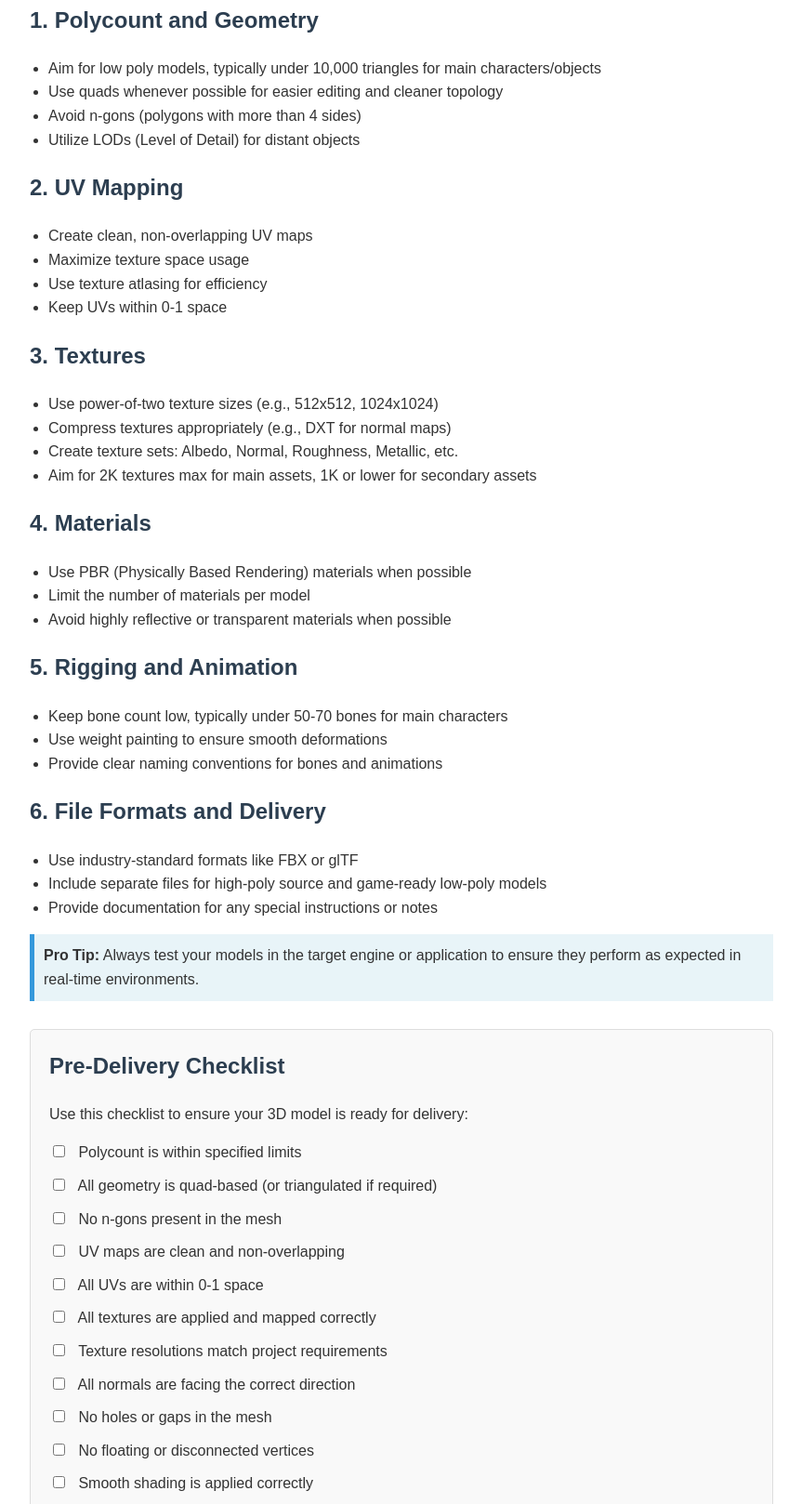
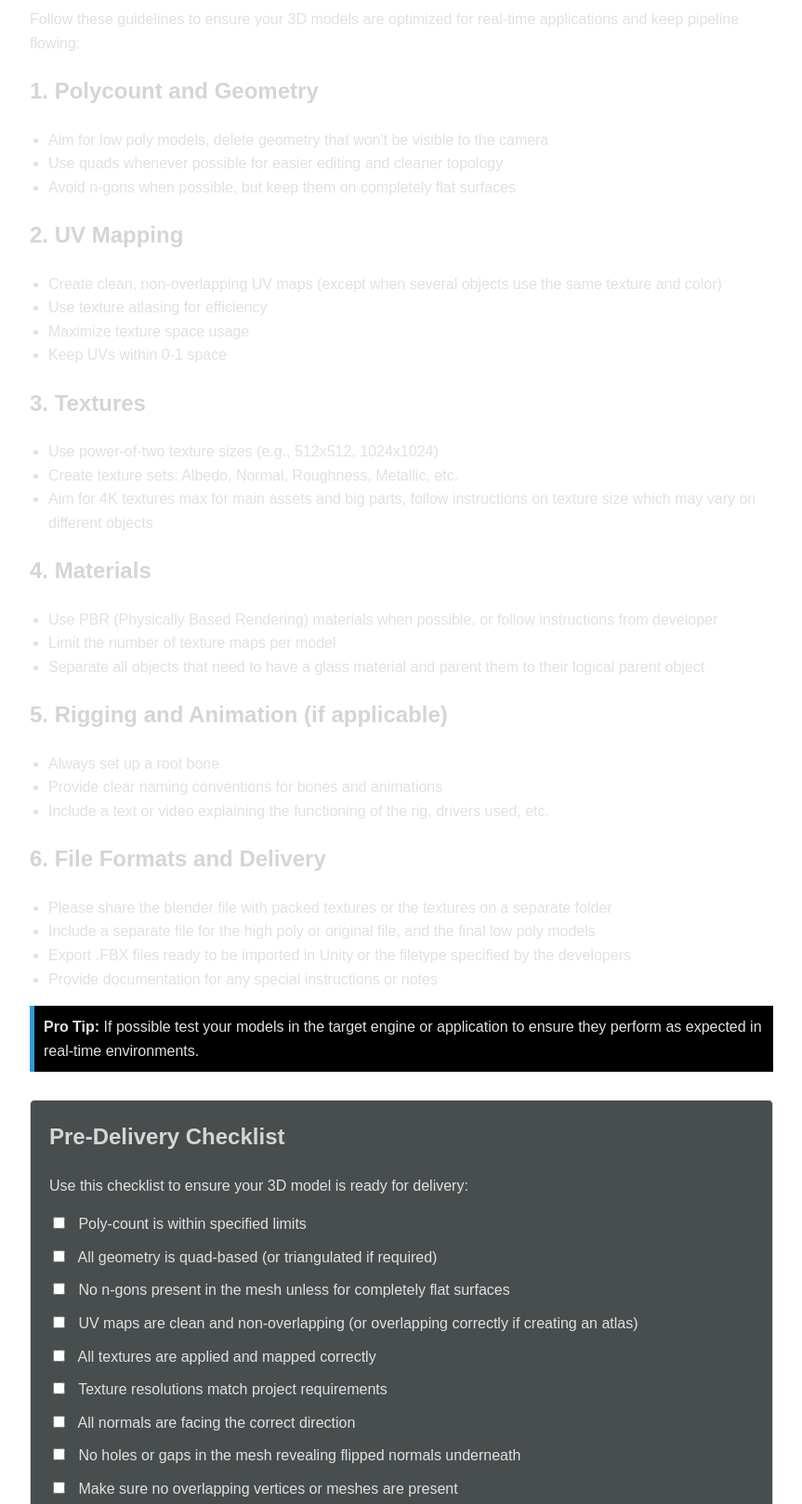
Before and after one commit to joyvel/pilotinstitute_VR, a plain HTML site: page index.html in a window 1280 px wide. Shown: the part 157-1775 px from the top of the page at 93% size, without its empty margins (208-1071 px from the left). Drawn offline with Linux system fonts and the light colour scheme.

Commit message:
Update index.html

```diff
--- a/index.html
+++ b/index.html
@@ -3,30 +3,30 @@
 <head>
     <meta charset="UTF-8">
     <meta name="viewport" content="width=device-width, initial-scale=1.0">
-    <title>3D Model Guidelines for Real-time Apps</title>
+    <title>3D Model Guidelines for Real-time Apps - Pilot Institute</title>
     <style>
         body {
             font-family: Arial, sans-serif;
             line-height: 1.6;
-            color: #333;
+            color: #e1e1e1;
             max-width: 800px;
             margin: 0 auto;
             padding: 20px;
         }
         h1, h2 {
-            color: #2c3e50;
+            color: #d5d5d5;
         }
         ul {
             padding-left: 20px;
         }
         .tip {
-            background-color: #e8f4f8;
+            background-color: #000000;
             border-left: 5px solid #3498db;
             padding: 10px;
             margin-bottom: 20px;
         }
         .checklist {
-            background-color: #f9f9f9;
+            background-color: #484d4e;
             border: 1px solid #ddd;
             border-radius: 5px;
             padding: 20px;
@@ -48,82 +48,80 @@
     </style>
 </head>
 <body>
-    <h1>3D Model Guidelines for Real-time Applications</h1>
+    <h1>3D assets Guidelines for Real-time Applications - Pilot Institute</h1>
 
-    <p>Follow these guidelines to ensure your 3D models are optimized for real-time applications:</p>
+    <p>Follow these guidelines to ensure your 3D models are optimized for real-time applications and keep pipeline flowing:</p>
 
     <h2>1. Polycount and Geometry</h2>
     <ul>
-        <li>Aim for low poly models, typically under 10,000 triangles for main characters/objects</li>
+        <li>Aim for low poly models, delete geometry that won't be visible to the camera</li>
         <li>Use quads whenever possible for easier editing and cleaner topology</li>
-        <li>Avoid n-gons (polygons with more than 4 sides)</li>
-        <li>Utilize LODs (Level of Detail) for distant objects</li>
+        <li>Avoid n-gons when possible, but keep them on completely flat surfaces</li>
     </ul>
 
     <h2>2. UV Mapping</h2>
     <ul>
-        <li>Create clean, non-overlapping UV maps</li>
+        <li>Create clean, non-overlapping UV maps (except when several objects use the same texture and color)</li>
+        <li>Use texture atlasing for efficiency</li>
         <li>Maximize texture space usage</li>
-        <li>Use texture atlasing for efficiency</li>
         <li>Keep UVs within 0-1 space</li>
     </ul>
 
     <h2>3. Textures</h2>
     <ul>
         <li>Use power-of-two texture sizes (e.g., 512x512, 1024x1024)</li>
-        <li>Compress textures appropriately (e.g., DXT for normal maps)</li>
         <li>Create texture sets: Albedo, Normal, Roughness, Metallic, etc.</li>
-        <li>Aim for 2K textures max for main assets, 1K or lower for secondary assets</li>
+        <li>Aim for 4K textures max for main assets and big parts, follow instructions on texture size which may vary on different objects</li>
     </ul>
 
     <h2>4. Materials</h2>
     <ul>
-        <li>Use PBR (Physically Based Rendering) materials when possible</li>
-        <li>Limit the number of materials per model</li>
-        <li>Avoid highly reflective or transparent materials when possible</li>
+        <li>Use PBR (Physically Based Rendering) materials when possible, or follow instructions from developer</li>
+        <li>Limit the number of texture maps per model</li>
+        <li>Separate all objects that need to have a glass material and parent them to their logical parent object</li>
     </ul>
 
-    <h2>5. Rigging and Animation</h2>
+    <h2>5. Rigging and Animation (if applicable)</h2>
     <ul>
-        <li>Keep bone count low, typically under 50-70 bones for main characters</li>
-        <li>Use weight painting to ensure smooth deformations</li>
+        <li>Always set up a root bone</li>
         <li>Provide clear naming conventions for bones and animations</li>
+        <li>Include a text or video explaining the functioning of the rig, drivers used, etc.</li>
     </ul>
 
     <h2>6. File Formats and Delivery</h2>
     <ul>
-        <li>Use industry-standard formats like FBX or glTF</li>
-        <li>Include separate files for high-poly source and game-ready low-poly models</li>
+        <li>Please share the blender file with packed textures or the textures on a separate folder</li>
+        <li>Include a separate file for the high poly or original file, and the final low poly models</li>
+        <li>Export .FBX files ready to be imported in Unity or the filetype specified by the developers</li>
         <li>Provide documentation for any special instructions or notes</li>
     </ul>
 
     <div class="tip">
-        <strong>Pro Tip:</strong> Always test your models in the target engine or application to ensure they perform as expected in real-time environments.
+        <strong>Pro Tip:</strong> If possible test your models in the target engine or application to ensure they perform as expected in real-time environments.
     </div>
 
     <div class="checklist">
         <h2>Pre-Delivery Checklist</h2>
         <p>Use this checklist to ensure your 3D model is ready for delivery:</p>
         <ul>
-            <li><input type="checkbox"> Polycount is within specified limits</li>
+            <li><input type="checkbox"> Poly-count is within specified limits</li>
             <li><input type="checkbox"> All geometry is quad-based (or triangulated if required)</li>
-            <li><input type="checkbox"> No n-gons present in the mesh</li>
-            <li><input type="checkbox"> UV maps are clean and non-overlapping</li>
-            <li><input type="checkbox"> All UVs are within 0-1 space</li>
+            <li><input type="checkbox"> No n-gons present in the mesh unless for completely flat surfaces</li>
+            <li><input type="checkbox"> UV maps are clean and non-overlapping (or overlapping correctly if creating an atlas)</li>
             <li><input type="checkbox"> All textures are applied and mapped correctly</li>
             <li><input type="checkbox"> Texture resolutions match project requirements</li>
             <li><input type="checkbox"> All normals are facing the correct direction</li>
-            <li><input type="checkbox"> No holes or gaps in the mesh</li>
+            <li><input type="checkbox"> No holes or gaps in the mesh revealing flipped normals underneath</li>
+            <li><input type="checkbox"> Make sure no overlapping vertices or meshes are present</li>
             <li><input type="checkbox"> No floating or disconnected vertices</li>
             <li><input type="checkbox"> Smooth shading is applied correctly</li>
             <li><input type="checkbox"> Materials are set up correctly (PBR if applicable)</li>
             <li><input type="checkbox"> Rigging is complete and weights are painted (if animated)</li>
             <li><input type="checkbox"> Animations play correctly without glitches</li>
-            <li><input type="checkbox"> LODs are created and functioning properly (if required)</li>
-            <li><input type="checkbox"> Pivot point is placed correctly</li>
+            <li><input type="checkbox"> Pivot points are placed correctly (specially for control surfaces)</li>
             <li><input type="checkbox"> Scale is correct according to project requirements</li>
             <li><input type="checkbox"> All objects and materials are named according to conventions</li>
-            <li><input type="checkbox"> Model has been tested in the target engine/application</li>
+            <li><input type="checkbox"> Model has been tested in the target engine/application (optional)</li>
             <li><input type="checkbox"> All necessary maps (normal, specular, etc.) are included</li>
             <li><input type="checkbox"> File is saved in the correct format (FBX, glTF, etc.)</li>
             <li><input type="checkbox"> Documentation is prepared (if necessary)</li>
```
